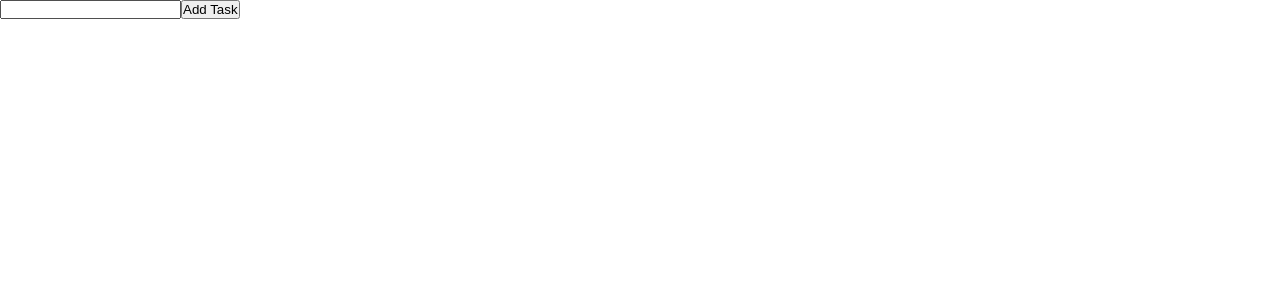
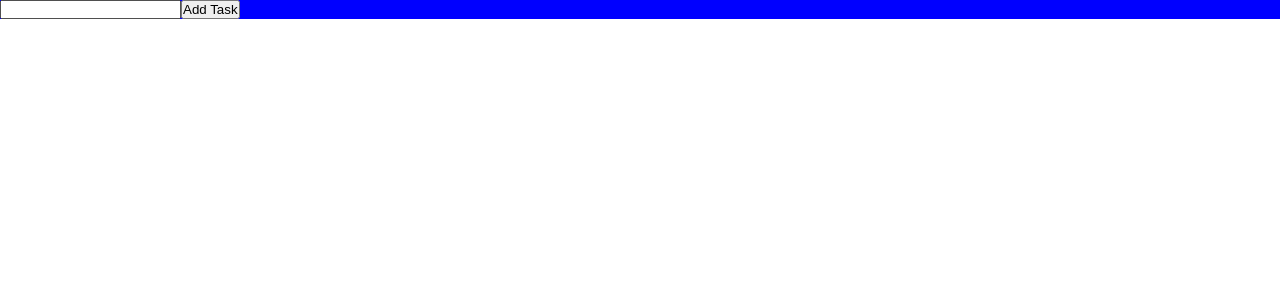
Before and after one commit to nimely111/React-Coding-snippet, a React (Vite) app: page / in a window 1280 px wide. Shown: the top 300 px of the page. Built offline with nearby package versions, Linux system fonts and the light colour scheme.

Commit message:
change the task class to the App class in the css to get background color

```diff
--- a/src/Pedro_Exercise/todo.css
+++ b/src/Pedro_Exercise/todo.css
@@ -4,6 +4,6 @@
     box-sizing: border-box;
 }
 
-.task{
+.App{
     background-color: blue;
 }
```
